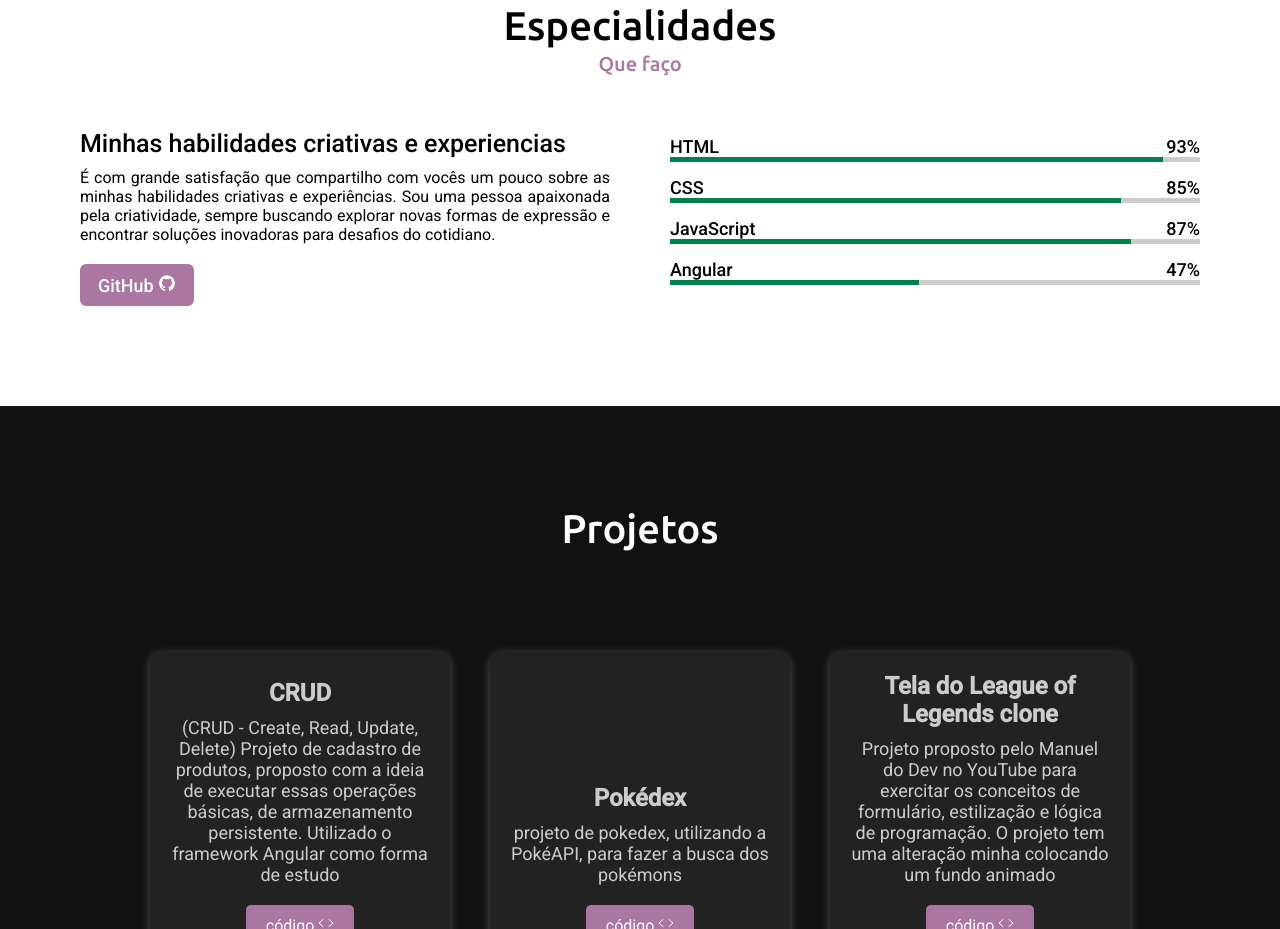
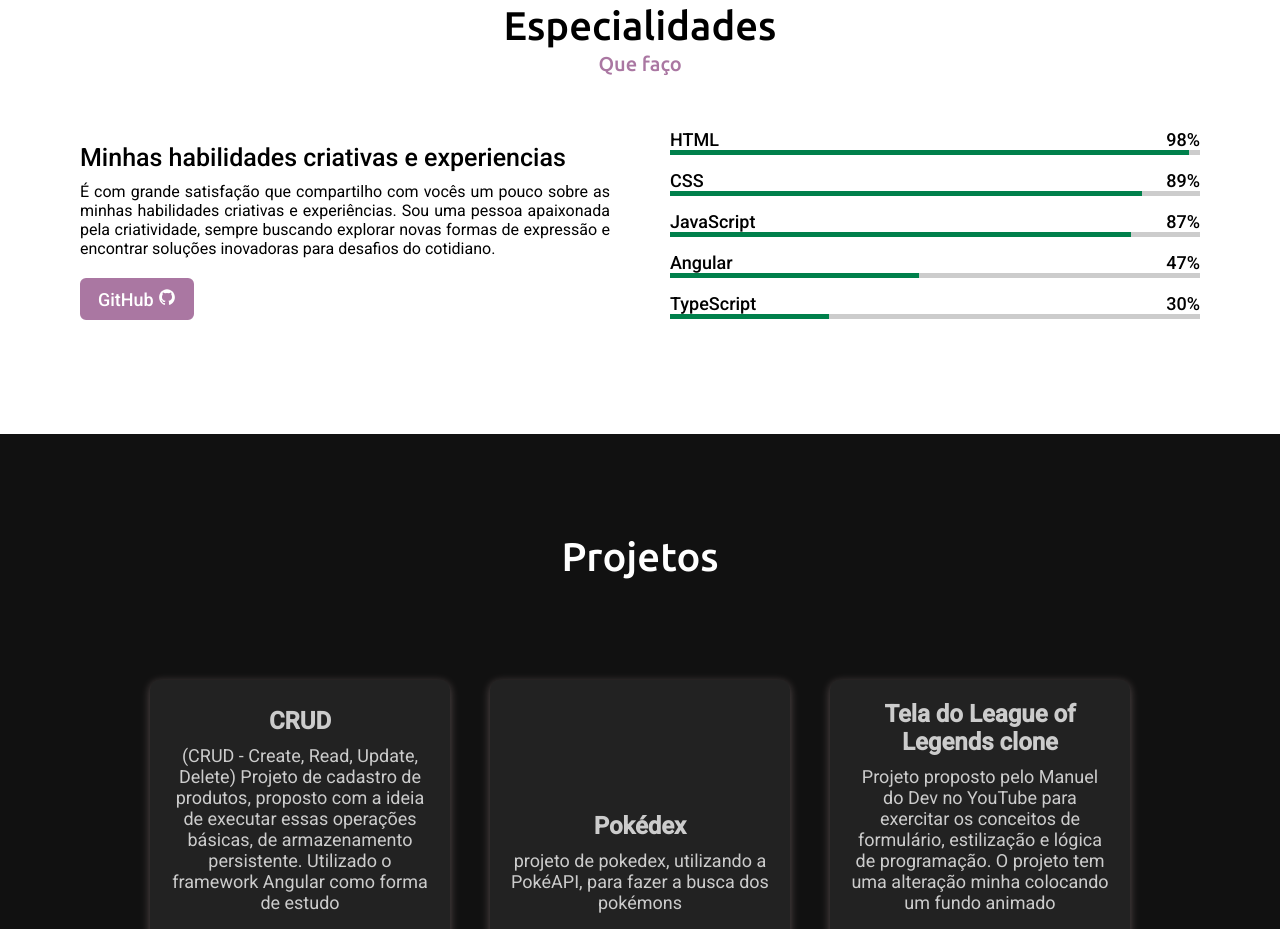
Before and after one commit to Rafael-Amora/Portfolio, a plain HTML site: page index.html in a window 1280 px wide. Shown: the part 2234-3163 px from the top of the page. Drawn offline with nearby package versions, Linux system fonts and the light colour scheme.

Commit message:
ajustando as skils

```diff
--- a/index.html
+++ b/index.html
@@ -126,14 +126,14 @@
                     <div class="bars">
                         <div class="info">
                             <span>HTML</span>
-                            <span>93%</span>
+                            <span>98%</span>
                         </div>
                         <div class="line html"></div>
                     </div>
                     <div class="bars">
                         <div class="info">
                             <span>CSS</span>
-                            <span>85%</span>
+                            <span>89%</span>
                         </div>
                         <div class="line css"></div>
                     </div>
@@ -150,6 +150,14 @@
                             <span>47%</span>
                         </div>
                         <div class="line angular"></div>
+                    </div>
+
+                    <div class="bars">
+                        <div class="info">
+                            <span>TypeScript</span>
+                            <span>30%</span>
+                        </div>
+                        <div class="line ts"></div>
                     </div>
 
                 </div>
--- a/style.css
+++ b/style.css
@@ -392,11 +392,11 @@ footer {
 }
 
 .skills .skills-content .right .html::before {
-    width: 93%;
+    width: 98%;
 }
 
 .skills .skills-content .right .css::before {
-    width: 85%;
+    width: 89%;
 }
 
 .skills .skills-content .right .js::before {
@@ -405,6 +405,10 @@ footer {
 
 .skills .skills-content .right .angular::before {
     width: 47%;
+}
+
+.skills .skills-content .right .ts::before {
+    width: 30%;
 }
 
 
```
